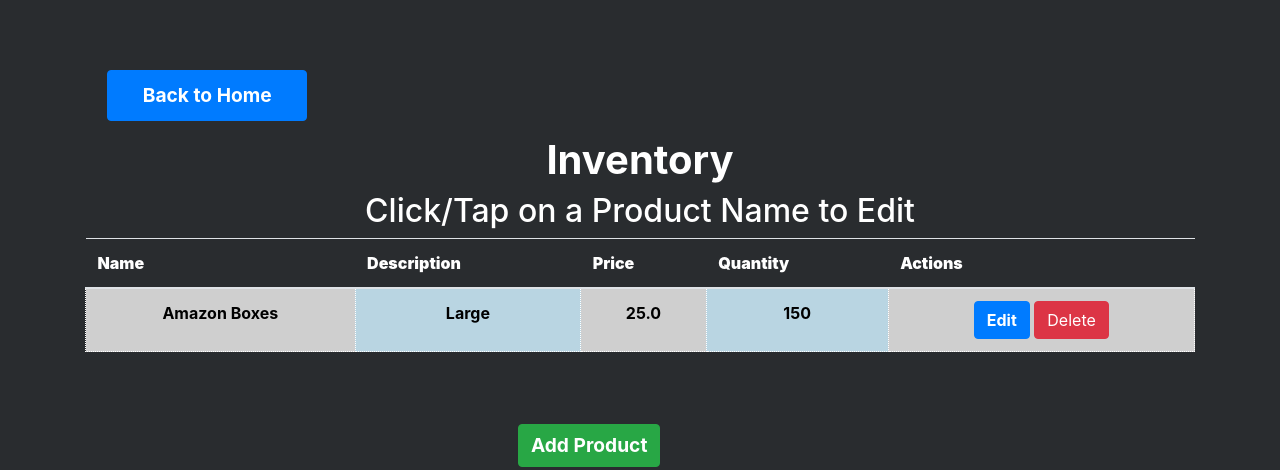
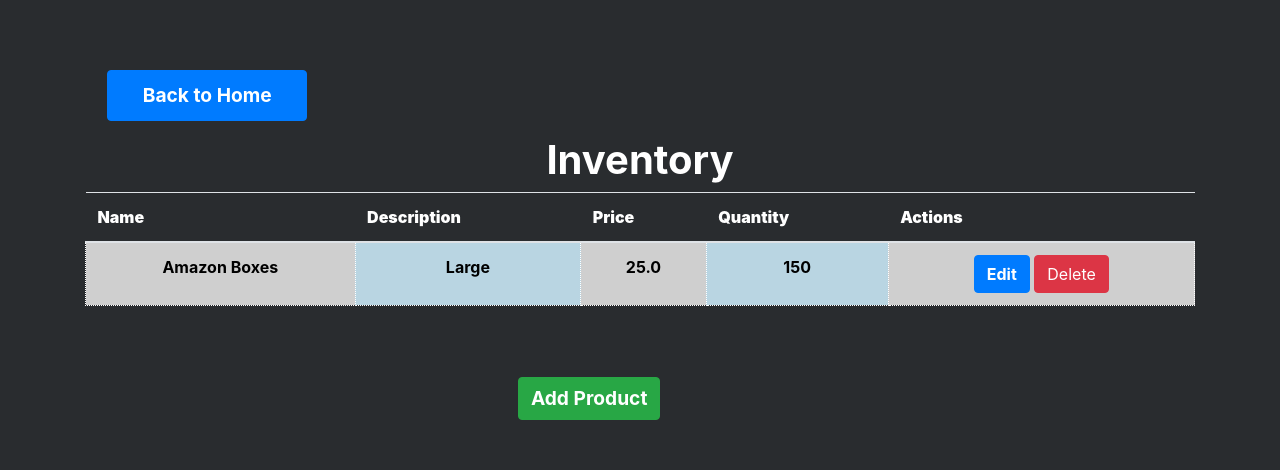
Before and after one commit to YanNazzim/Simple_Stock, a Flask app: page /inventory in a window 1280 px wide. Shown: the top 470 px of the page. Run offline with Flask 3, Linux system fonts and the light colour scheme; data comes from the database, SQL or seed files in the repository; some libraries are stand-ins or nearby versions.

Commit message:
took out an h2 in the inventory

```diff
--- a/templates/inventory.html
+++ b/templates/inventory.html
@@ -20,7 +20,6 @@
       >
 
       <h1><strong>Inventory</strong></h1>
-      <h2>Click/Tap on a Product Name to Edit</h2>
       <table class="table">
         <thead>
           <tr>
```
